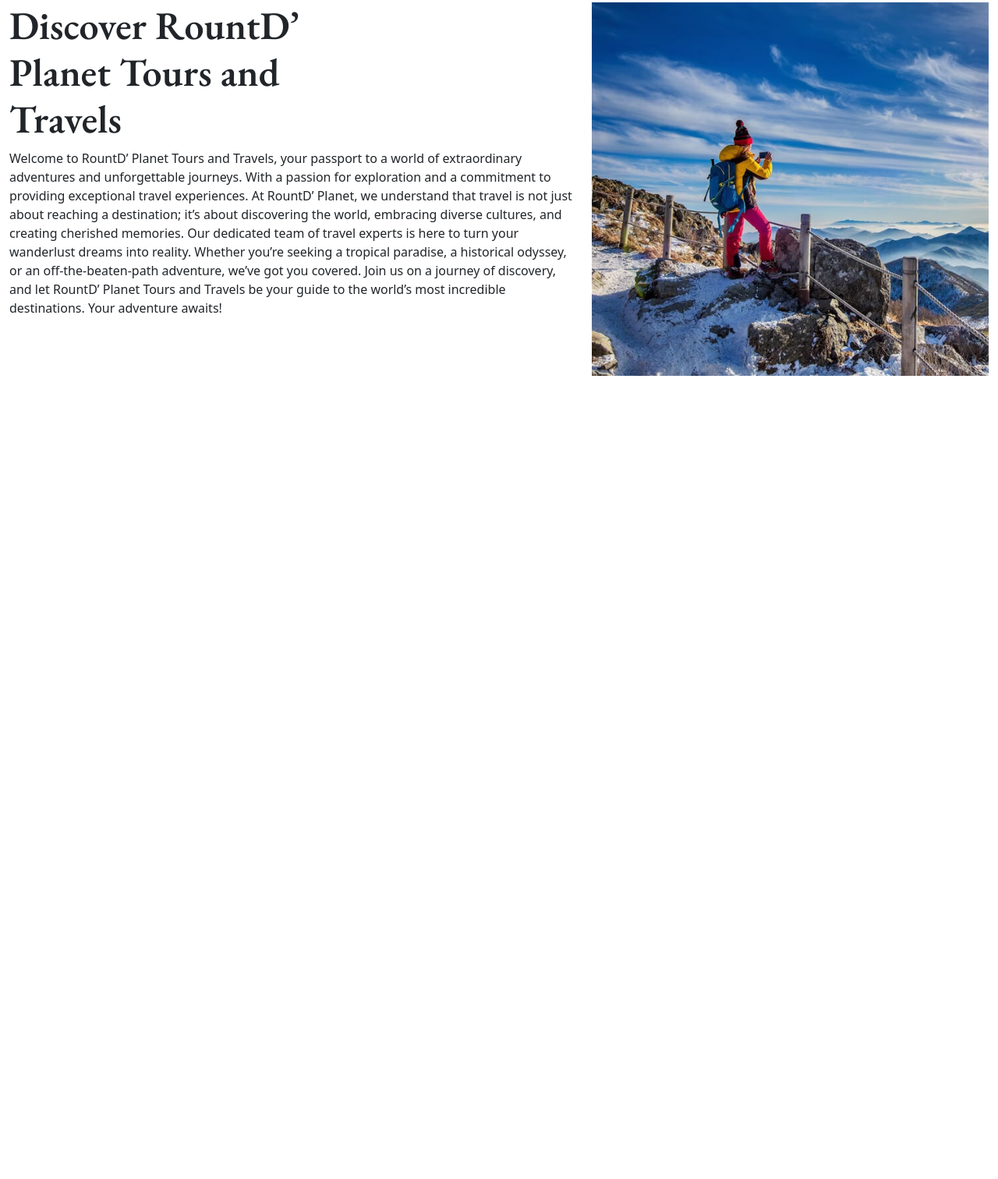
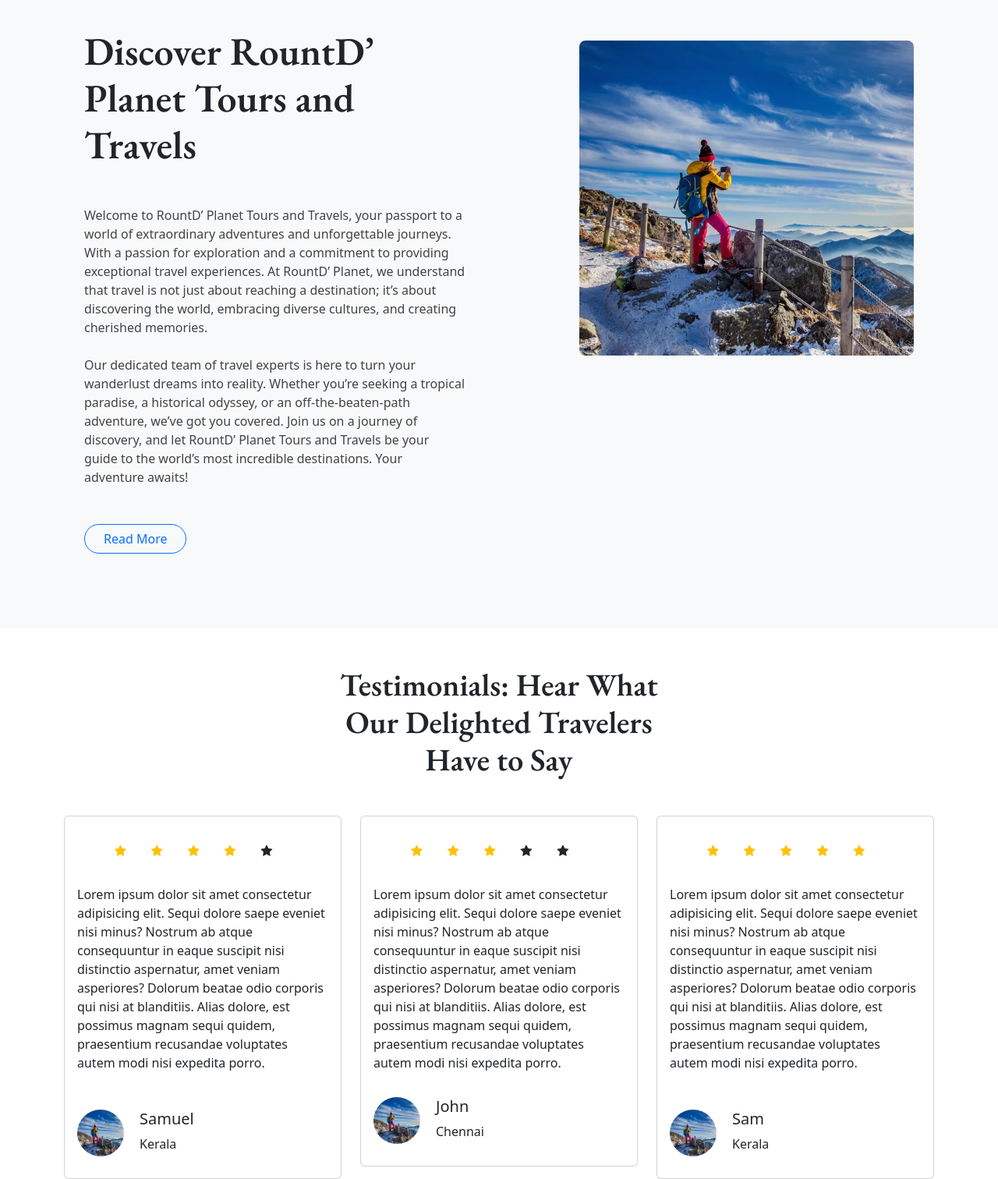
Before and after one commit to Jacktracker123/roundplanet_travelsite, a plain HTML site: page index.html in a window 1280 px wide. Shown: the part 1699-3211 px from the top of the page at 78% size. Before the commit the page ends 2181 px from the top, so only its background shows below. Drawn offline with nearby package versions, Linux system fonts and the light colour scheme.

Commit message:
new contents added

```diff
--- a/index.html
+++ b/index.html
@@ -3,7 +3,7 @@
   <head>
     <meta charset="utf-8">
     <meta name="viewport" content="width=device-width, initial-scale=1">
-    <title>Bootstrap demo</title>
+    <title>RoundD Planet</title>
     <link href="https://cdn.jsdelivr.net/npm/bootstrap@5.2.3/dist/css/bootstrap.min.css" rel="stylesheet" integrity="sha384-rbsA2VBKQhggwzxH7pPCaAqO46MgnOM80zW1RWuH61DGLwZJEdK2Kadq2F9CUG65" crossorigin="anonymous">
     <link rel="stylesheet" href="https://cdnjs.cloudflare.com/ajax/libs/font-awesome/6.0.0/css/all.min.css" integrity="sha512-9usAa10IRO0HhonpyAIVpjrylPvoDwiPUiKdWk5t3PyolY1cOd4DSE0Ga+ri4AuTroPR5aQvXU9xC6qOPnzFeg==" crossorigin="anonymous" referrerpolicy="no-referrer"
     />
@@ -218,36 +218,36 @@
 
 <div class="container-fluid mt-5" style="background-color: rgb(15, 137, 178)">
 
-<div class="container">
+<div class="container p-3">
 
 <div class="row">
 
-<div class="col-3 d-flex justify-content-center align-items-center border border-top-0 border-bottom-0">
-  <img src="images/happy-customers.png" alt="" class="img-fluid m-3">
+<div class="col-lg-3 col-md-3 d-flex justify-content-center align-items-center">
+  <img src="images/happy-customers.png" alt="" class="img-fluid">
   <div class="contents d-flex flex-column align-items-center">
     <h5 class="text-white">5000+</h3>
     <p class="text-white">Happy Customers</p>
   </div>
 </div>
 
-<div class="col-3 d-flex p-3 justify-content-center align-items-center border border-top-0 border-bottom-0">
-  <img src="images/best-price.png" alt="" class="img-fluid m-3">
+<div class="col-lg-3 col-md-3 d-flex justify-content-center align-items-center">
+  <img src="images/best-price.png" alt="" class="img-fluid">
   <div class="contents d-flex flex-column justify-content-center align-items-center">
     <h5 class="text-white">Best Price</h3>
     <p class="text-white">In Industry</p>
   </div>
 </div>
 
-<div class="col-3 d-flex p-3 justify-content-center align-items-center border border-top-0 border-bottom-0">
-  <img src="images/customer-service.png" alt="" class="img-fluid m-3">
+<div class="col-lg-3 col-md-3 d-flex justify-content-center align-items-center">
+  <img src="images/customer-service.png" alt="" class="img-fluid">
   <div class="contents d-flex flex-column justify-content-center align-items-center">
     <h5 class="text-white">24x7</h3>
     <p class="text-white">Customer Service</p>
   </div>
 </div>
 
-<div class="col-3 d-flex p-3 justify-content-center align-items-center border border-top-0 border-bottom-0">
-  <img src="images/bookings.png" alt="" class="img-fluid m-3">
+<div class="col-lg-3 col-md-3 d-flex justify-content-center align-items-center">
+  <img src="images/bookings.png" alt="" class="img-fluid">
   <div class="contents d-flex flex-column justify-content-center align-items-center">
     <h5 class="text-white">Hassel Free</h3>
     <p class="text-white">Bookings</p>
@@ -277,25 +277,34 @@
 
 <!-- banner-3 start -->
 
-<div class="container-fluid mt-5">
+<div class="container-fluid bg-light">
+<div class="p-lg-5">
+<div class="row p-lg-5">
 
-<div class="row">
-
-<div class="col-7">
-  <h1 class="heading1">Discover RountD’
+<div class="col-lg-7 col-md-12 mx-md-auto align-contents-center">
+  <h1 class="heading1">Discover RountD’ <br>
 Planet Tours and Travels</h1>
 
-<p>Welcome to RountD’ Planet Tours and Travels, your passport to a world of extraordinary adventures and unforgettable journeys. With a passion for exploration and a commitment to providing exceptional travel experiences. At RountD’ Planet, we understand that travel is not just about reaching a destination; it’s about discovering the world, embracing diverse cultures, and creating cherished memories.
+<div class="discover-content mt-5">
+<p>Welcome to RountD’ Planet Tours and Travels, your passport to a world of extraordinary adventures and unforgettable journeys. With a passion for exploration and a commitment to providing exceptional travel experiences. At RountD’ Planet, we understand that travel is not just about reaching a destination; it’s about discovering the world, embracing diverse cultures, and creating cherished memories.</p>
 
-Our dedicated team of travel experts is here to turn your wanderlust dreams into reality. Whether you’re seeking a tropical paradise, a historical odyssey, or an off-the-beaten-path adventure, we’ve got you covered. Join us on a journey of discovery, and let RountD’ Planet Tours and Travels be your guide to the world’s most incredible destinations. Your adventure awaits!</p>
+<p class="mt-4">Our dedicated team of travel experts is here to turn your wanderlust dreams into reality. Whether you’re seeking a tropical paradise, a historical odyssey, or an off-the-beaten-path adventure, we’ve got you covered. Join us on a journey of discovery, and let RountD’ Planet Tours and Travels be your guide to the world’s most incredible destinations. Your adventure awaits!</p>
 </div>
 
 
-<div class="col-5">
-  <img src="images/about-image.jpg" alt="" class="img-fluid">
+
+<div class="discover-btn mt-5">
+  <button type="button" class="btn btn-outline-primary ps-4 pe-4">Read More</button>
 </div>
 
 
+</div>
+
+
+<div class="col-lg-5 col-md-12 discover-img mt-3">
+  <img src="images/about-image.jpg" alt="" class="img-fluid">
+</div>
+</div>
 
 
 
@@ -312,6 +321,133 @@ Our dedicated team of travel experts is here to turn your wanderlust dreams into
 
 
 <!-- banner-3 end -->
+
+
+<!-- testimonial section start -->
+
+
+<div class="container mt-5">
+
+  <div class="container heading">
+    <h1 class="text-center">Testimonials: Hear What <span>
+      Our Delighted Travelers Have to Say</span></h1>
+    </div>
+</div>
+
+<div class="container reviews mt-5">
+
+ <div class="row">
+
+<div class="col-lg-4">
+  <div class="card">
+    <div class="card-body">
+      <div class="ratings">
+        <ul type="none" class="d-flex">
+          <li class="p-3"><i class="fa fa-star text-warning"></i></li>
+          <li class="p-3"><i class="fa fa-star text-warning"></i></li>
+          <li class="p-3"><i class="fa fa-star text-warning"></i></li>
+          <li class="p-3"><i class="fa fa-star text-warning"></i></li>
+          <li class="p-3"><i class="fa fa-star"></i></li>
+        </ul>
+      </div>
+      <p class="card-text">Lorem ipsum dolor sit amet consectetur adipisicing elit. Sequi dolore saepe eveniet nisi minus? Nostrum ab atque consequuntur in eaque suscipit nisi distinctio aspernatur, amet veniam asperiores? Dolorum beatae odio corporis qui nisi at blanditiis. Alias dolore, est possimus magnam sequi quidem, praesentium recusandae voluptates autem modi nisi expedita porro.</p>
+
+
+<div class="card-name d-flex mt-5">
+  <img src="images/about-image.jpg" alt="" width="60px" height="60px">
+  <div class="contents">
+    <h5>Samuel</h5>
+    <p>Kerala</p>
+  </div>
+</div>
+
+    </div>
+  </div>
+
+</div>
+
+
+
+<div class="col-lg-4">
+  <div class="card">
+    <div class="card-body">
+      <div class="ratings">
+        <ul type="none" class="d-flex">
+          <li class="p-3"><i class="fa fa-star  text-warning"></i></li>
+          <li class="p-3"><i class="fa fa-star  text-warning"></i></li>
+          <li class="p-3"><i class="fa fa-star  text-warning"></i></li>
+          <li class="p-3"><i class="fa fa-star"></i></li>
+          <li class="p-3"><i class="fa fa-star"></i></li>
+        </ul>
+      </div>
+      <p class="card-text pb-3">Lorem ipsum dolor sit amet consectetur adipisicing elit. Sequi dolore saepe eveniet nisi minus? Nostrum ab atque consequuntur in eaque suscipit nisi distinctio aspernatur, amet veniam asperiores? Dolorum beatae odio corporis qui nisi at blanditiis. Alias dolore, est possimus magnam sequi quidem, praesentium recusandae voluptates autem modi nisi expedita porro.</p>
+
+
+
+      <div class="card-name d-flex ">
+        <img src="images/about-image.jpg" alt="" width="60px" height="60px">
+        <div class="contents">
+          <h5>John</h5>
+          <p>Chennai</p>
+        </div>
+      </div>
+
+    </div>
+  </div>
+</div>
+
+
+<div class="col-lg-4">
+  <div class="card">
+    <div class="card-body">
+      <div class="ratings">
+        <ul type="none" class="d-flex">
+          <li class="p-3"><i class="fa fa-star  text-warning"></i></li>
+          <li class="p-3"><i class="fa fa-star  text-warning"></i></li>
+          <li class="p-3"><i class="fa fa-star  text-warning"></i></li>
+          <li class="p-3"><i class="fa fa-star  text-warning"></i></li>
+          <li class="p-3"><i class="fa fa-star  text-warning"></i></li>
+        </ul>
+      </div>
+      <p class="card-text">Lorem ipsum dolor sit amet consectetur adipisicing elit. Sequi dolore saepe eveniet nisi minus? Nostrum ab atque consequuntur in eaque suscipit nisi distinctio aspernatur, amet veniam asperiores? Dolorum beatae odio corporis qui nisi at blanditiis. Alias dolore, est possimus magnam sequi quidem, praesentium recusandae voluptates autem modi nisi expedita porro.</p>
+
+
+      <div class="card-name d-flex mt-5">
+        <img src="images/about-image.jpg" alt="" width="60px" height="60px">
+        <div class="contents">
+          <h5>Sam</h5>
+          <p>Kerala</p>
+        </div>
+      </div>
+
+
+
+    </div>
+  </div>
+</div>
+
+
+
+
+
+ </div>
+
+
+
+
+
+
+</div>
+
+
+
+
+
+
+
+
+<!-- testimonial section end -->
+
 
 <script>
   window.addEventListener('scroll', function() {
--- a/style.css
+++ b/style.css
@@ -118,6 +118,7 @@ background-color: rgb(7, 80, 109);
     line-height: 50px;
   }
 
+
   .owl-dots{
     text-align: center;
     margin-top: 40px;
@@ -137,9 +138,41 @@ background-color: rgb(7, 80, 109);
     background: #0072bc!important;
   }
   .heading1{
-    max-width: 60%;
+    max-width: 80%;
   }
   .heading1{
     font-size: 50px;
     font-family: 'EB Garamond', serif;
   }
+
+  .discover-content{
+    max-width: 80%;
+  }
+
+.discover-content p{
+  color: rgb(68, 67, 67);
+}
+
+  .discover-img img{
+    border-radius: 8px;
+  }
+
+  .discover-btn button{
+    border-radius: 60px;
+  }
+
+.card-name{
+  gap: 20px;
+  /* border-top: 1px solid grey; */
+}
+
+  .card-name img{
+    border-radius: 60px;
+  }
+
+
+  @media only screen and (max-width:768px){
+    .discover-content{
+      width: 100%;
+    }
+  }
```
